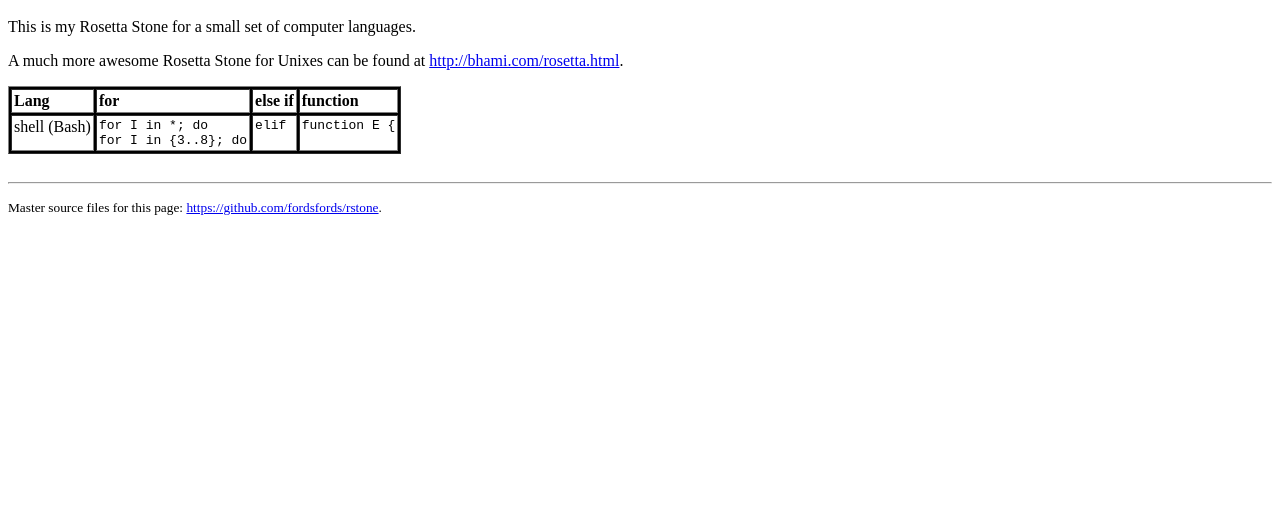
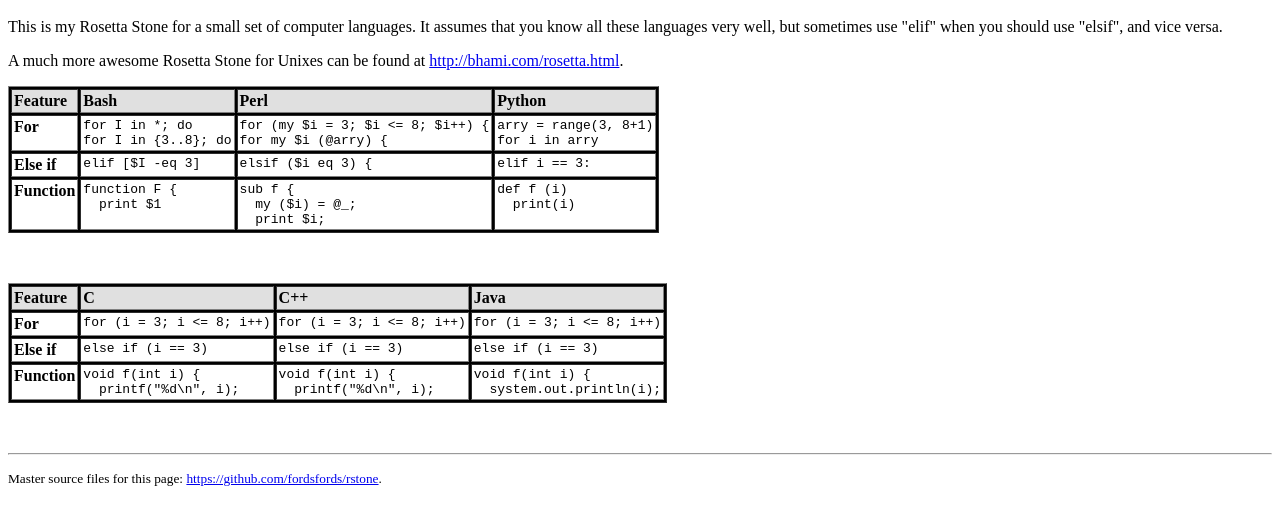
Before and after one commit to fordsfords/rstone, a plain HTML site: page index.html in a window 1280 px wide. Shown: the part 48-572 px from the top of the page. Drawn offline with Linux system fonts and the light colour scheme.

Commit message:
Flipped table 180 degrees, and added content

```diff
--- a/index.html
+++ b/index.html
@@ -1,26 +1,84 @@
+<html>
 <head><title>rstone</title></head>
-<body><h1>rstone</h1>
+<body>
+<h1>rstone</h1>
 
-<p>This is my Rosetta Stone for a small set of computer languages.</p>
+<p>This is my Rosetta Stone for a small set of computer languages.
+It assumes that you know all these languages very well, but sometimes
+use "elif" when you should use "elsif", and vice versa.</p>
 
 <p>A much more awesome Rosetta Stone for Unixes can be found at
 <a href="http://bhami.com/rosetta.html">http://bhami.com/rosetta.html</a>.</p>
 
-<p> <table border="1" cellpadding="2" cellspacing="2" align="left" bgcolor="#000000">
-<tr bgcolor="#FFFFFF">
-  <td valign="top"><b>Lang</b></td>
-  <td valign="top"><b>for</b></td>
-  <td valign="top"><b>else if</b></td>
-  <td valign="top"><b>function</b></td>
+<table border="1" cellpadding="2" cellspacing="2" bgcolor="#000000">
+<tr align="left" bgcolor="#E0E0E0">
+  <td valign="top"><b>Feature</b></td>
+  <td valign="top"><b>Bash</b></td>
+  <td valign="top"><b>Perl</b></td>
+  <td valign="top"><b>Python</b></td>
 </tr>
-<tr bgcolor="#FFFFFF">
-  <td valign="top">shell (Bash)</td>
-  <td valign="top"><tt>for I in *; do</tt><br><tt>for I in {3..8}; do</tt></td>
-  <td valign="top"><tt>elif</tt></td>
-  <td valign="top"><tt>function E {</tt></td>
+<tr align="left" bgcolor="#FFFFFF">
+  <td valign="top"><b>For</b></td>
+  <td valign="top"><pre>for I in *; do
+for I in {3..8}; do</pre></td>
+  <td valign="top"><pre>for (my $i = 3; $i <= 8; $i++) {
+for my $i (@arry) {</pre></td>
+  <td valign="top"><pre>arry = range(3, 8+1)
+for i in arry</pre></td>
 </tr>
-</table> </p><p>&nbsp;</p>
+<tr align="left" bgcolor="#FFFFFF">
+  <td valign="top"><b>Else if</b></td>
+  <td valign="top"><pre>elif [$I -eq 3]</pre></td>
+  <td valign="top"><pre>elsif ($i eq 3) {</pre></td>
+  <td valign="top"><pre>elif i == 3:</pre></td>
+</tr>
+<tr align="left" bgcolor="#FFFFFF">
+  <td valign="top"><b>Function</b></td>
+  <td valign="top"><pre>function F {
+  print $1</pre></td>
+  <td valign="top"><pre>sub f {
+  my ($i) = @_;
+  print $i;</pre></td>
+  <td valign="top"><pre>def f (i)
+  print(i)</pre></td>
+</tr>
+</table>
 
-<br><br><br>
-<hr><p><small>Master source files for this page: <a href="https://github.com/fordsfords/rstone">https://github.com/fordsfords/rstone</a>.</small></p>
+<p>&nbsp;</p>
+
+<table border="1" cellpadding="2" cellspacing="2" bgcolor="#000000">
+<tr align="left" bgcolor="#E0E0E0">
+  <td valign="top"><b>Feature</b></td>
+  <td valign="top"><b>C</b></td>
+  <td valign="top"><b>C++</b></td>
+  <td valign="top"><b>Java</b></td>
+</tr>
+<tr align="left" bgcolor="#FFFFFF">
+  <td valign="top"><b>For</b></td>
+  <td valign="top"><pre>for (i = 3; i <= 8; i++)</pre></td>
+  <td valign="top"><pre>for (i = 3; i <= 8; i++)</pre></td>
+  <td valign="top"><pre>for (i = 3; i <= 8; i++)</pre></td>
+</tr>
+<tr align="left" bgcolor="#FFFFFF">
+  <td valign="top"><b>Else if</b></td>
+  <td valign="top"><pre>else if (i == 3)</pre></td>
+  <td valign="top"><pre>else if (i == 3)</pre></td>
+  <td valign="top"><pre>else if (i == 3)</pre></td>
+</tr>
+<tr align="left" bgcolor="#FFFFFF">
+  <td valign="top"><b>Function</b></td>
+  <td valign="top"><pre>void f(int i) {
+  printf("%d\n", i);</pre></td>
+  <td valign="top"><pre>void f(int i) {
+  printf("%d\n", i);</pre></td>
+  <td valign="top"><pre>void f(int i) {
+  system.out.println(i);</pre></td>
+</tr>
+</table>
+
+<p>&nbsp;</p>
+
+<hr>
+<p><small>Master source files for this page: <a href="https://github.com/fordsfords/rstone">https://github.com/fordsfords/rstone</a>.</small></p>
 </body>
+</html>
```
